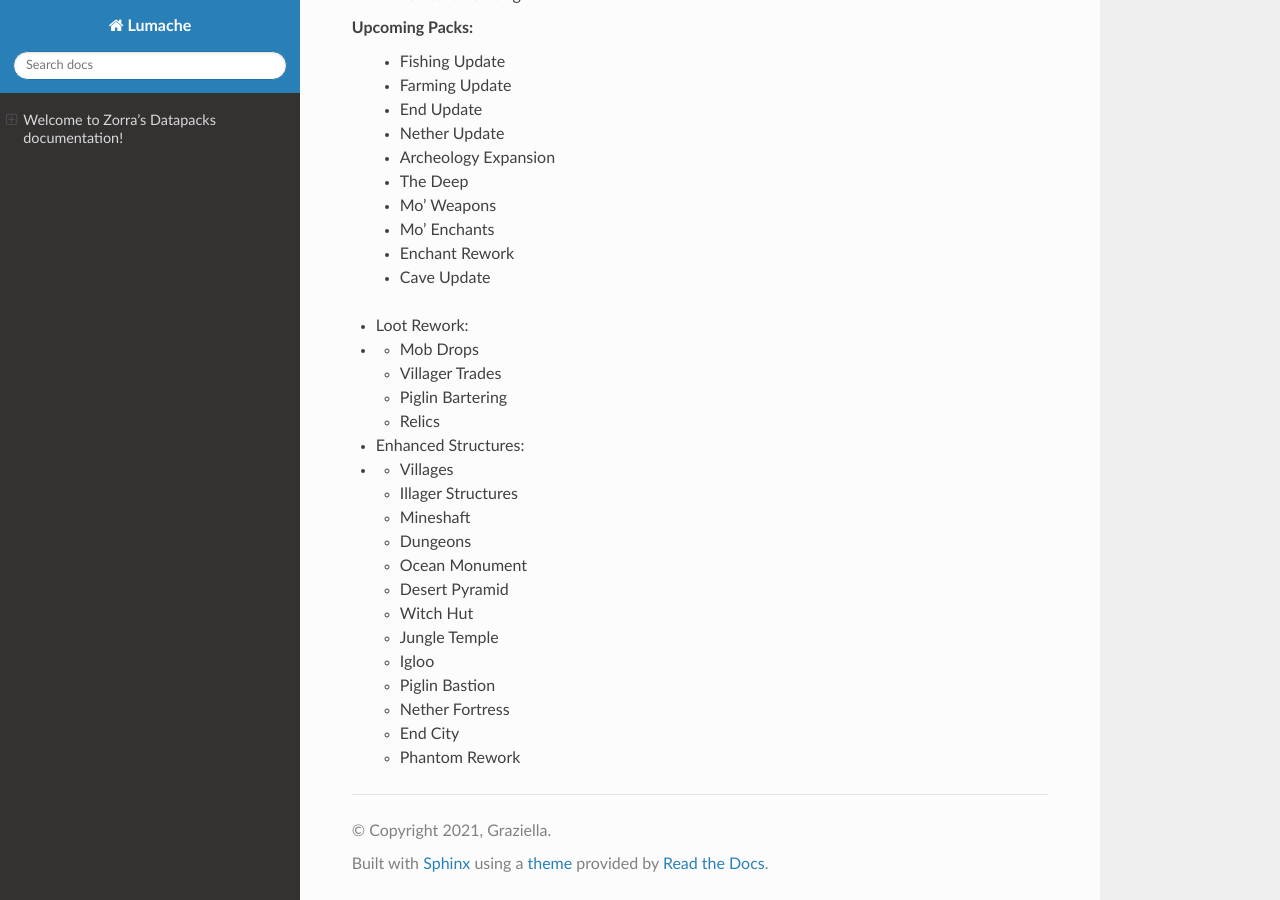
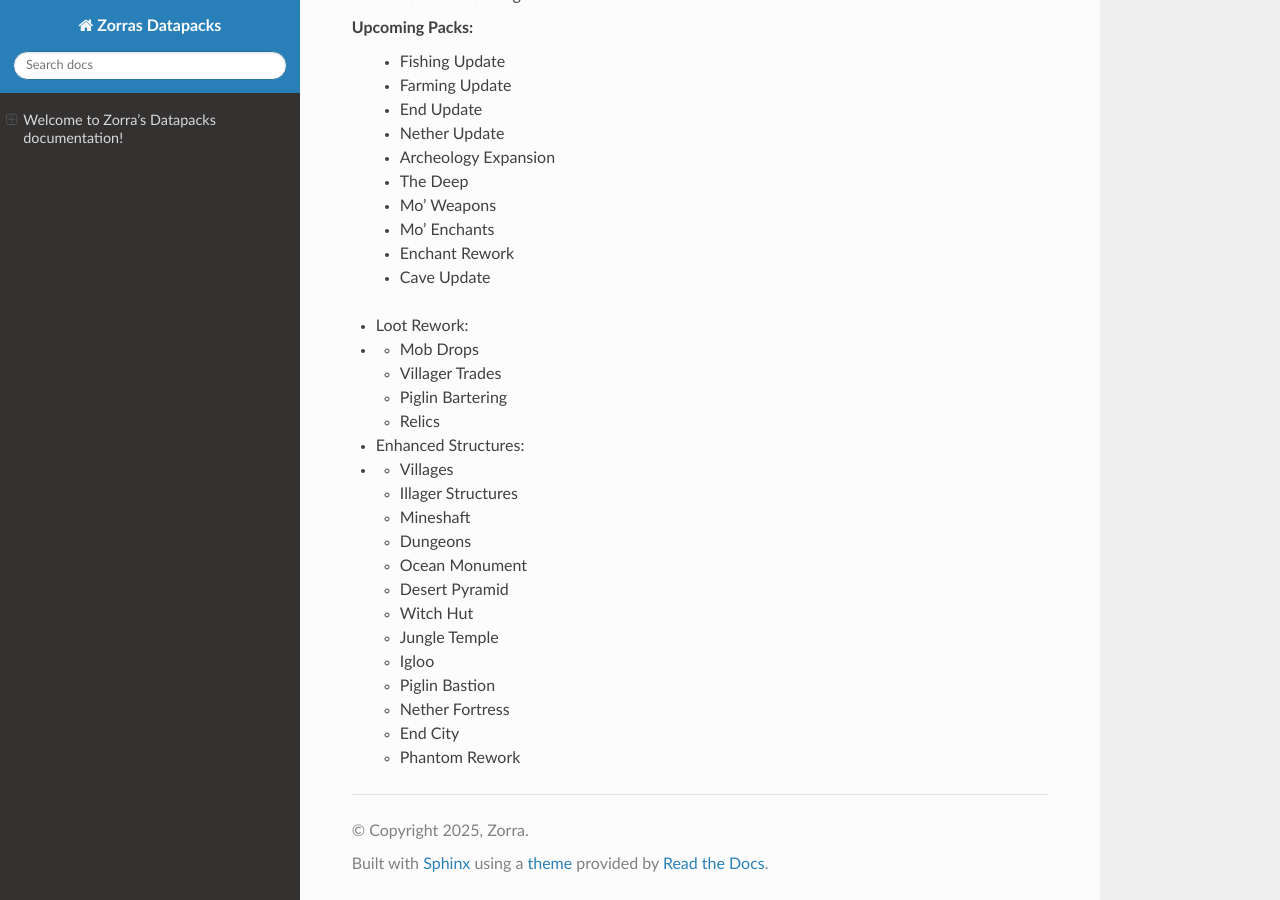
Before and after one commit to Zortalo/Zorras-Datapacks, a Sphinx documentation site: the page built from docs/source/index.rst, in a window 1280 px wide and 900 px high, scrolled down 677 px. Built offline with Sphinx 7.4.7 and the Read the Docs theme 3.1.0, drawn with Linux system fonts in a browser that asks for light colours.

Commit message:
Update conf.py

```diff
--- a/docs/source/conf.py
+++ b/docs/source/conf.py
@@ -2,9 +2,9 @@
 
 # -- Project information
 
-project = 'Lumache'
-copyright = '2021, Graziella'
-author = 'Graziella'
+project = 'Zorras Datapacks'
+copyright = '2025, Zorra'
+author = 'Zorra'
 
 release = '0.1'
 version = '0.1.0'
```
